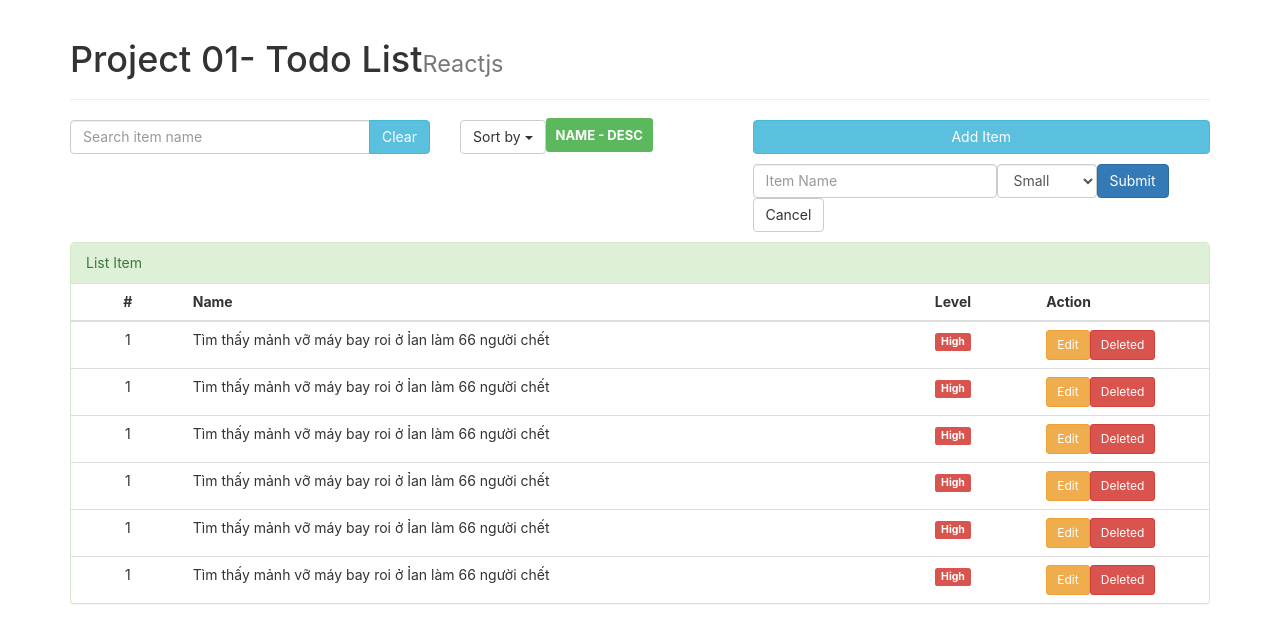
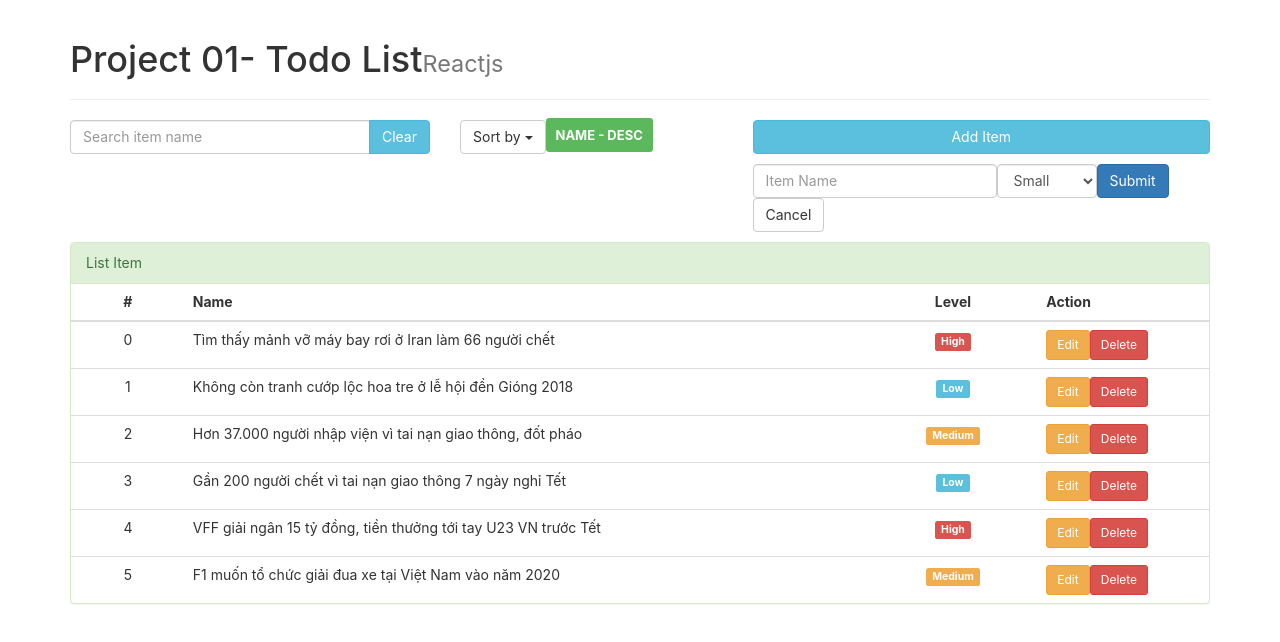
Before and after one commit to cennguyen/MyApp, a React (Create React App) app: page / in a window 1280 px wide. Shown: the top 642 px of the page. Built offline with nearby package versions, Linux system fonts and the light colour scheme.

Commit message:
update item component

```diff
--- a/src/App.js
+++ b/src/App.js
@@ -29,7 +29,6 @@ class App extends Component {
                 </div>
                 <div className="panel panel-success">
                 <div className="panel-heading">List Item</div>
-
                 <table className="table table-hover">
                     <thead>
                         <tr>
--- a/src/components/Item.js
+++ b/src/components/Item.js
@@ -1,15 +1,39 @@
 import React, {Component} from 'react';
 
 class Item extends Component{
-    render(){
+    render() {
+       let {item, index} = this.props;
+       let classNameLabel = '';
+       let nameLabel = '';
+       switch(item.level){
+           case 1:
+               classNameLabel = 'label label-warning';
+               nameLabel = 'Medium';
+                break;
+            case 2:
+               classNameLabel = 'label label-danger';
+               nameLabel = 'High';
+                break;
+            default:
+               classNameLabel = 'label label-info';
+               nameLabel = 'Low';
+                break;
+       }
+
        return(
            <tr>
-                <td className="text-center">1</td>
-                <td >Tìm thấy mảnh vỡ máy bay roi ở Ỉan làm 66 người chết</td>
-                <td className="text-center"><span className="label label-danger">High</span></td>
+               <td className="text-center">
+                 {index}
+               </td>
+               <td>
+                   {item.name}
+               </td>
+               <td className="text-center">
+       <span className={classNameLabel}>{nameLabel}</span>
+               </td>
                <td>
                    <button type="button" className="btn btn-warning btn-sm">Edit</button>
-                  <button type="button" className="btn btn-danger btn-sm">Deleted</button>
+                   <button type="button" className="btn btn-danger btn-sm">Delete</button>
                </td>
            </tr>
        )
--- a/src/mockdata/Items.js
+++ b/src/mockdata/Items.js
@@ -1,3 +1,4 @@
+
 import { v4 as uuidv4 } from 'uuid';
 
 const Items = [
```
Lines whose indentation alone changed are shown as unchanged.
